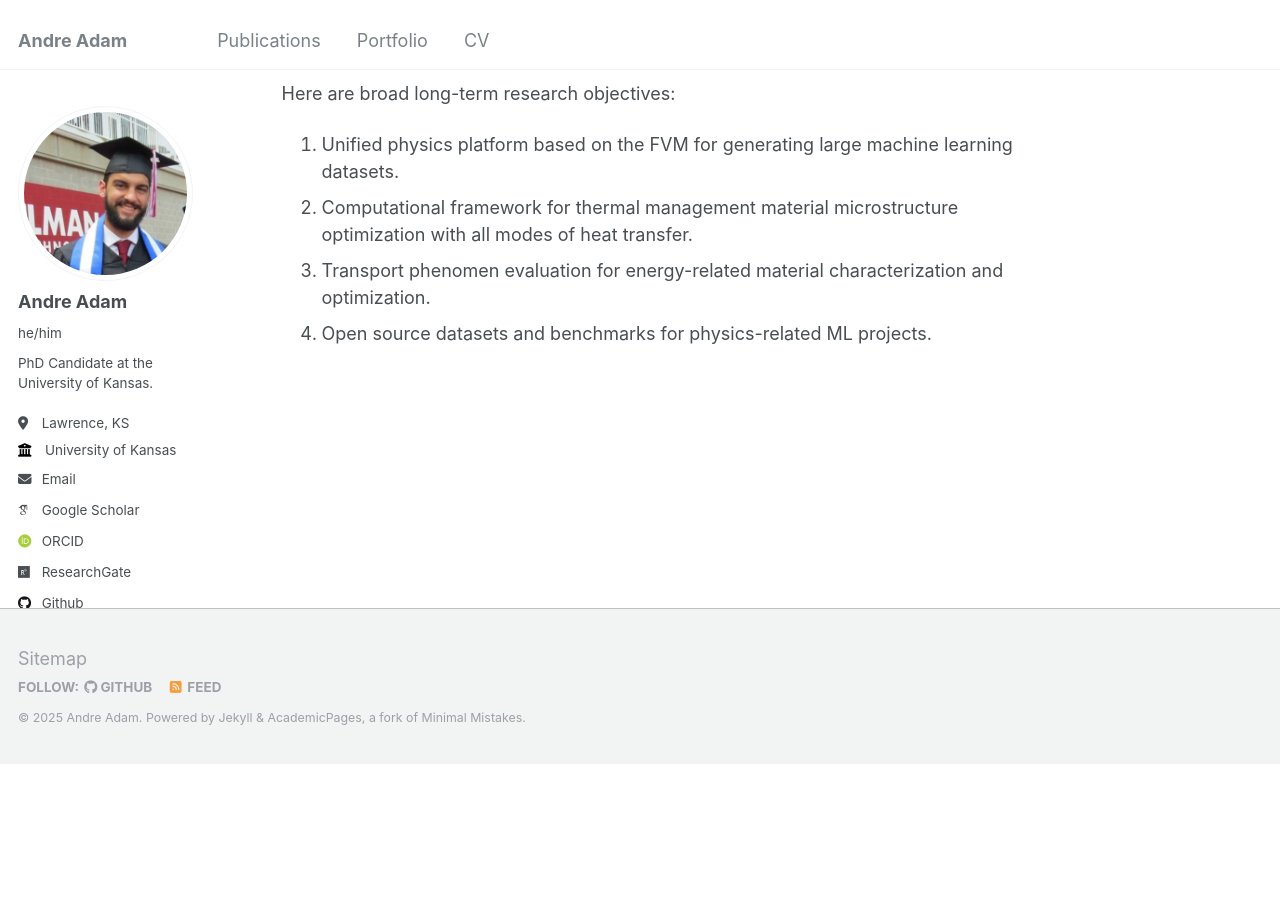
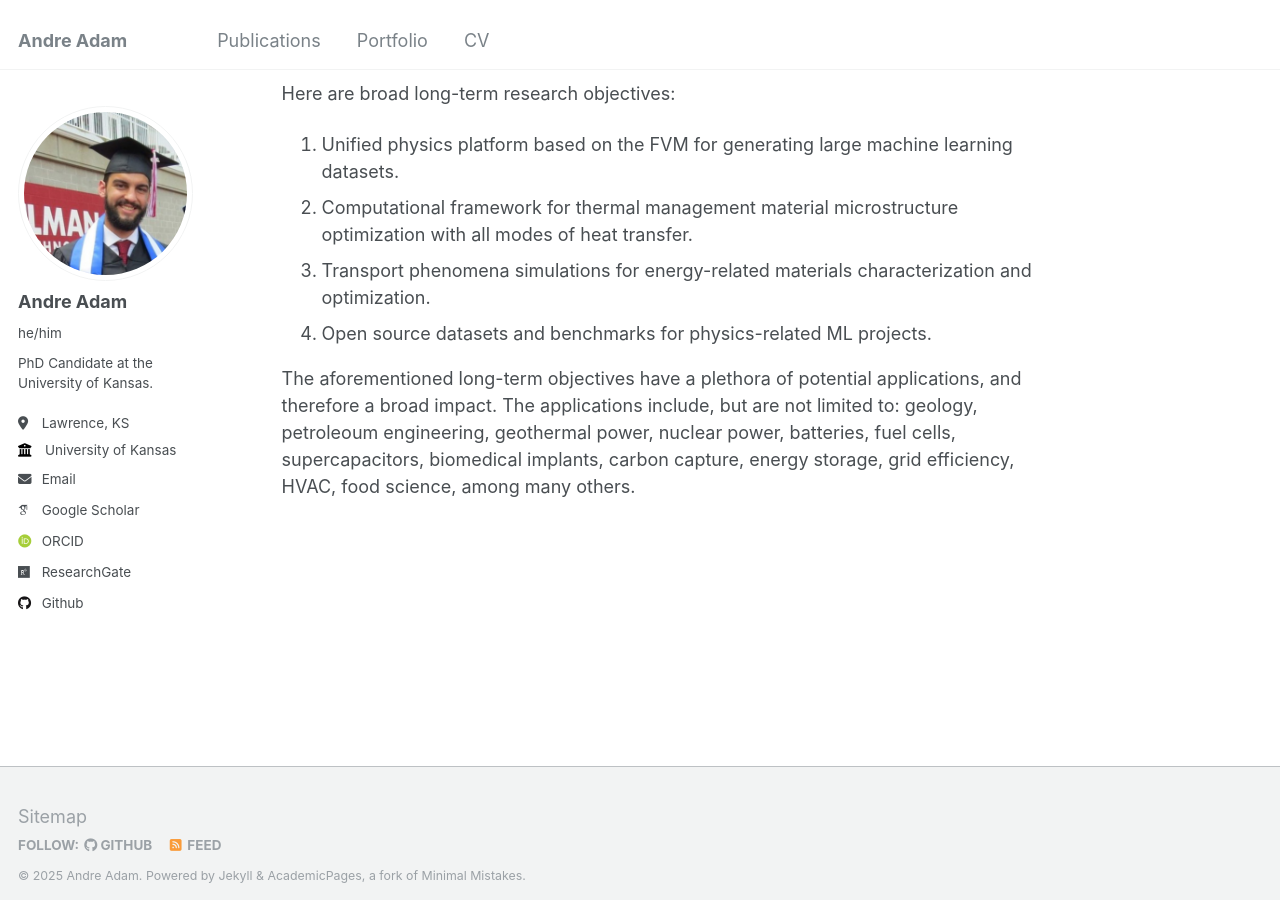
Before and after one commit to adama-wzr/adama-wzr.github.io, a Jekyll site: the page built from _pages/about.md, in a window 1280 px wide and 900 px high, scrolled down 741 px. Built offline with Jekyll 4.4.1, drawn with Linux system fonts in a browser that asks for light colours; some web fonts are replaced; before the commit the page ends 1504 px from its top, so only the background shows below that.

Commit message:
Update about.md
- fixing typos and adding to mission

```diff
--- a/_pages/about.md
+++ b/_pages/about.md
@@ -25,5 +25,7 @@ Here are broad long-term research objectives:
 
 2. Unified physics platform based on the FVM for generating large machine learning datasets.
 2. Computational framework for thermal management material microstructure optimization with all modes of heat transfer.
-2. Transport phenomen evaluation for energy-related material characterization and optimization.
+2. Transport phenomena simulations for energy-related materials characterization and optimization.
 2. Open source datasets and benchmarks for physics-related ML projects.
+
+The aforementioned long-term objectives have a plethora of potential applications, and therefore a broad impact. The applications include, but are not limited to: geology, petroleoum engineering, geothermal power, nuclear power, batteries, fuel cells, supercapacitors, biomedical implants, carbon capture, energy storage, grid efficiency, HVAC, food science, among many others.
```
